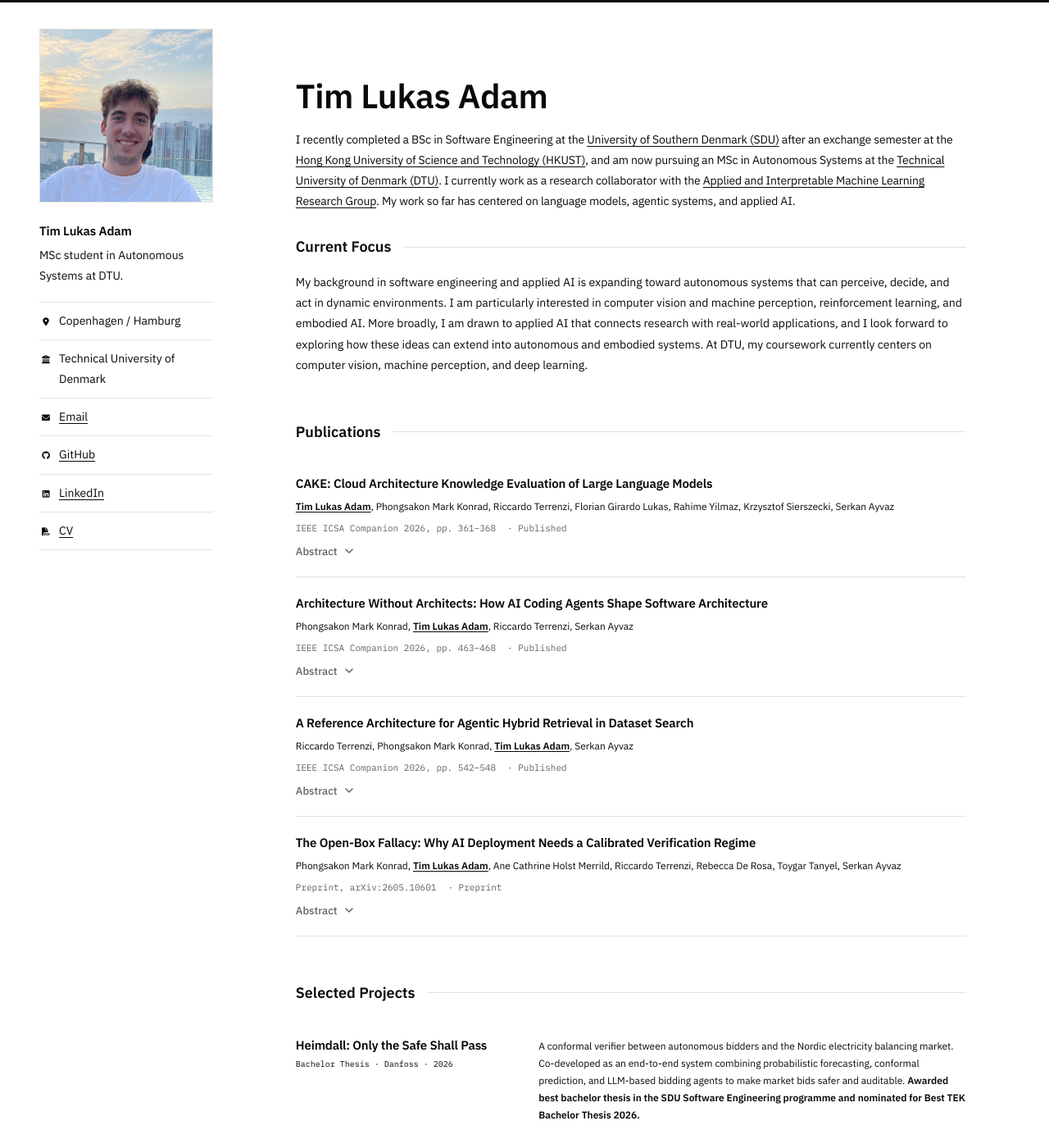
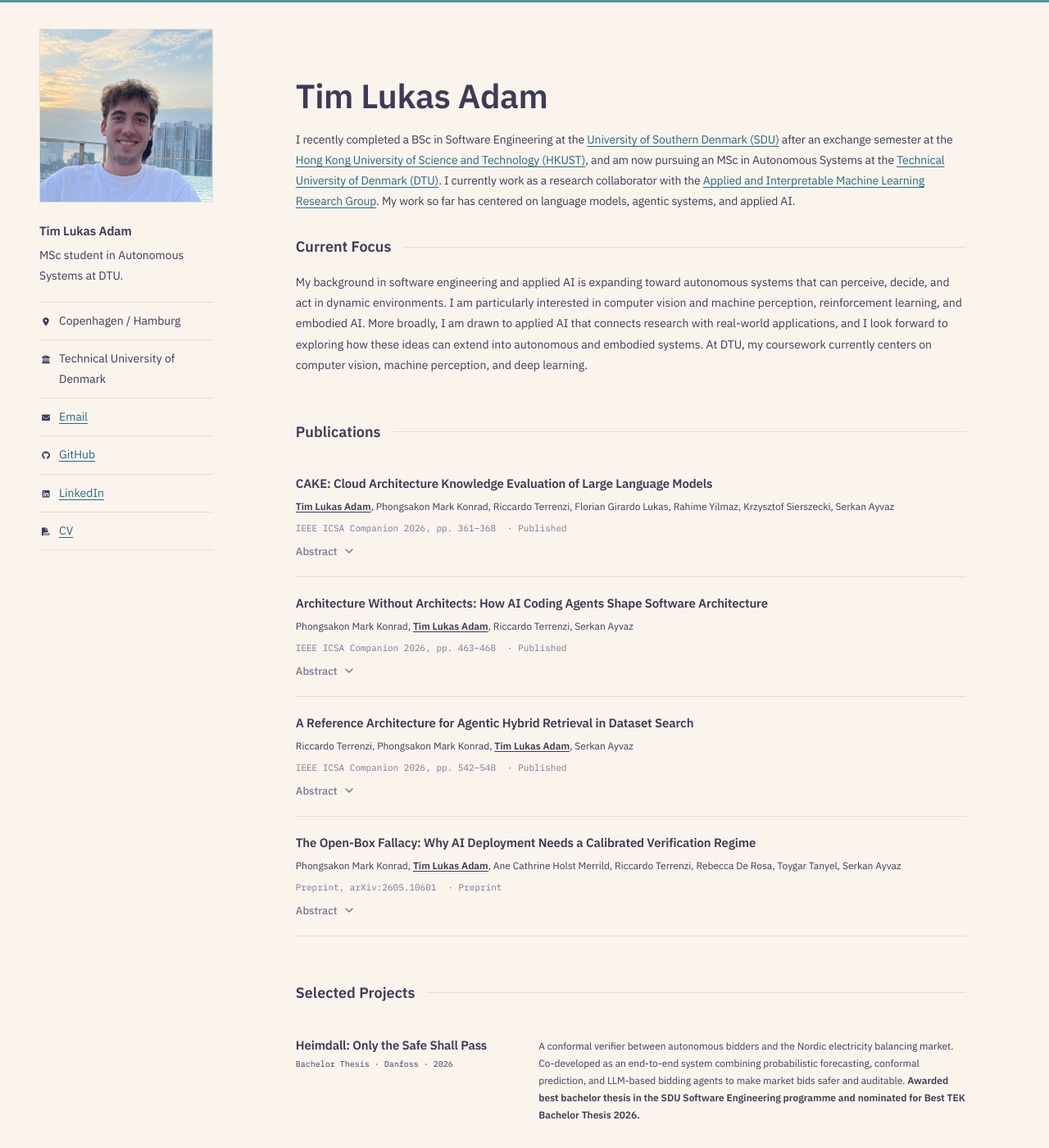
Before and after one commit to timadam03/timadam03.github.io, a Jekyll site: the page built from _pages/about.md, in a window 1280 px wide and 1400 px high. Shown: the whole window at 82% size. Built offline with Jekyll 4.4.1, drawn with Linux system fonts in a browser that asks for light colours.

Commit message:
style: add warm tones and teal-blue link accents
Co-Authored-By: Claude Opus 5.5 <noreply@anthropic.com>

```diff
--- a/_includes/head/custom.html
+++ b/_includes/head/custom.html
@@ -1,15 +1,18 @@
-<meta name="theme-color" content="#ffffff"/>
+<meta name="theme-color" content="#faf4ed"/>
 
 <style>
 @import url('https://fonts.googleapis.com/css2?family=IBM+Plex+Mono:wght@400;500&family=IBM+Plex+Sans:wght@400;500;600&display=swap');
 
 :root {
-  --black: #090909;
-  --white: #ffffff;
-  --grey-050: #f7f7f5;
-  --grey-300: #b9b9b5;
-  --grey-600: #62625e;
-  --line: #e2e2de;
+  /* Warm tones and teal-blue accent borrowed from the Rose Pine Dawn palette */
+  --black: #3e3a56;
+  --white: #faf4ed;
+  --grey-050: #f2e9e1;
+  --grey-300: #c4bdc4;
+  --grey-600: #797593;
+  --line: #e4ddd8;
+  --accent: #286983;
+  --accent-soft: #56949f;
   --sans: 'IBM Plex Sans', -apple-system, 'Helvetica Neue', Arial, sans-serif;
   --mono: 'IBM Plex Mono', 'SFMono-Regular', Consolas, monospace;
 }
@@ -39,24 +42,24 @@ body::before {
 }
 
 a {
-  color: inherit;
-  text-decoration-color: var(--grey-300);
+  color: var(--accent);
+  text-decoration-color: var(--accent-soft);
   text-decoration-thickness: 1px;
   text-underline-offset: 0.2em;
 }
 
 a:hover {
-  color: var(--grey-600);
-  text-decoration-color: var(--grey-600);
+  color: var(--accent-soft);
+  text-decoration-color: var(--accent-soft);
 }
 
-::selection { color: var(--white); background: var(--black); }
+::selection { color: var(--white); background: var(--accent); }
 :focus-visible { outline: 2px dashed var(--black); outline-offset: 4px; }
 
 .masthead {
   position: static !important;
   height: 3px;
-  background: var(--black);
+  background: var(--accent-soft);
   border: 0;
 }
 
```
